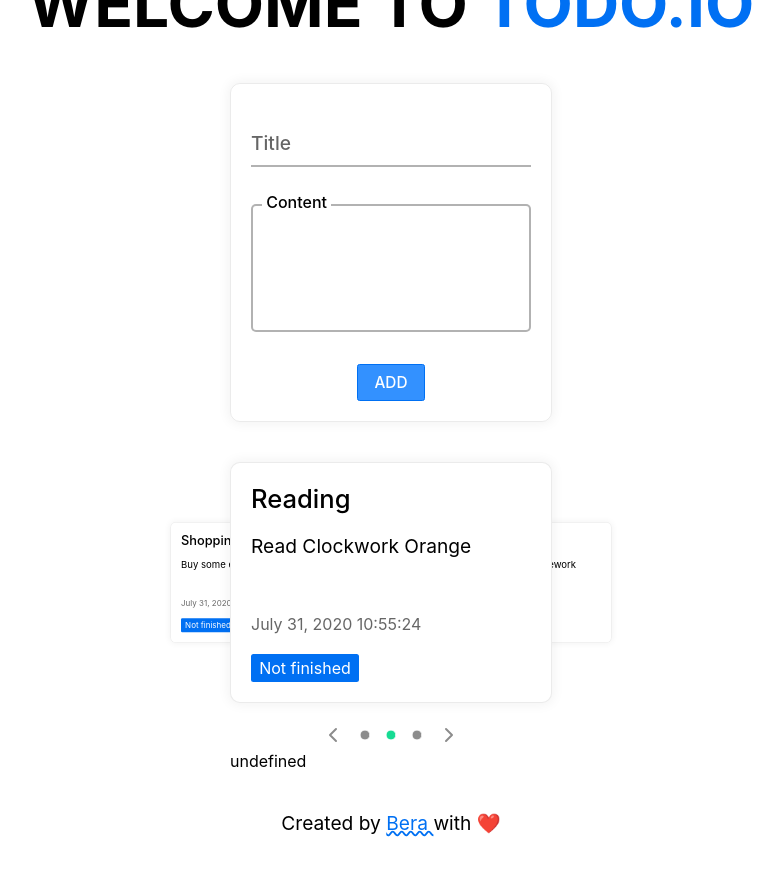
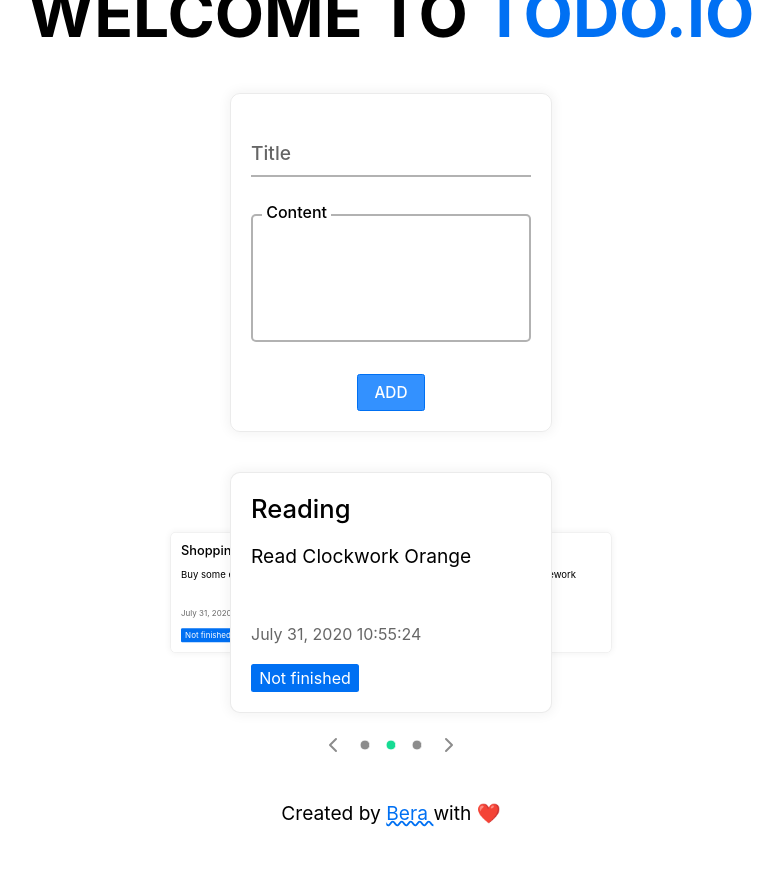
Before and after one commit to berakoc/todo-app, a React (Create React App) app in the folder client/: page / in a window 1280 px wide. Shown: the whole page, without its empty margins (249-1032 px from the left). Built offline with nearby package versions, Linux system fonts and the light colour scheme.

Commit message:
🔧 FIX: Removed unnecessary div in Main component

```diff
--- a/client/src/components/Main.tsx
+++ b/client/src/components/Main.tsx
@@ -31,7 +31,6 @@ export default class Main extends Component<EmptyProps, TodoAdderState> {
                 <TodoAdder addTodoCard={this.state.addTodoCard} />
                 <div className="verticalSeparator"></div>
                 <CardList ref={this.cardListRef} />
-                <div>{`${JSON.stringify(this.cardListRef)}`}</div>
             </div>
         )
     }
```
